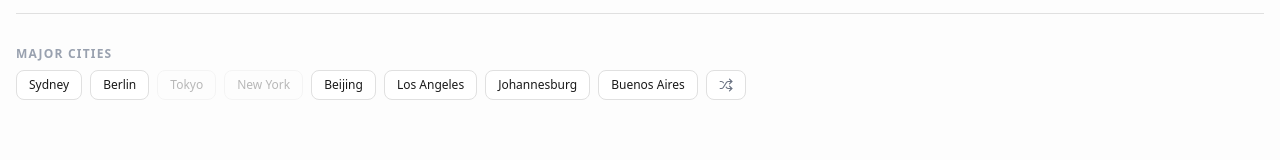
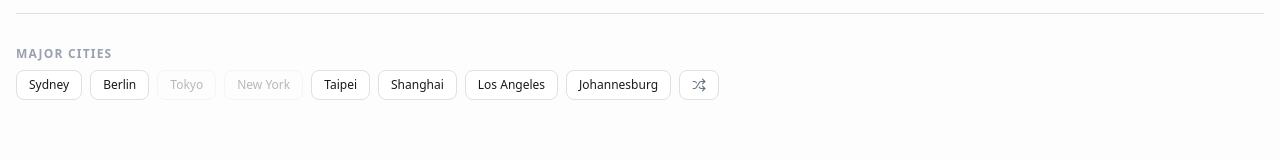
Before and after one commit to homingli/timetraveler, a Next.js app: page / in a window 1280 px wide. Shown: the part 327-487 px from the top of the page. Built offline with nearby package versions, Linux system fonts and the light colour scheme.

Commit message:
added several more major cities

```diff
--- a/src/components/Converter.tsx
+++ b/src/components/Converter.tsx
@@ -50,7 +50,7 @@ export const Converter = () => {
     { city: 'Moscow', zone: 'Europe/Moscow' },
     { city: 'Dubai', zone: 'Asia/Dubai' },
     { city: 'Tokyo', zone: 'Asia/Tokyo' },
-    { city: 'Beijing', zone: 'Asia/Shanghai' },
+    { city: 'Shanghai', zone: 'Asia/Shanghai' },
     { city: 'Sydney', zone: 'Australia/Sydney' },
     { city: 'Singapore', zone: 'Asia/Singapore' },
     { city: 'Mumbai', zone: 'Asia/Kolkata' },
@@ -58,6 +58,8 @@ export const Converter = () => {
     { city: 'Mexico City', zone: 'America/Mexico_City' },
     { city: 'Buenos Aires', zone: 'America/Buenos_Aires' },
     { city: 'Johannesburg', zone: 'Africa/Johannesburg' },
+    { city: 'Hong Kong', zone: 'Asia/Hong_Kong' },
+    { city: 'Taipei', zone: 'Asia/Taipei' },
   ];
   const CITIES_DISPLAY_COUNT_DEFAULT = 8;
   const [citiesDisplay, setCitiesDisplay] = useState<{ city: string; zone: string }[]>([]);
```
